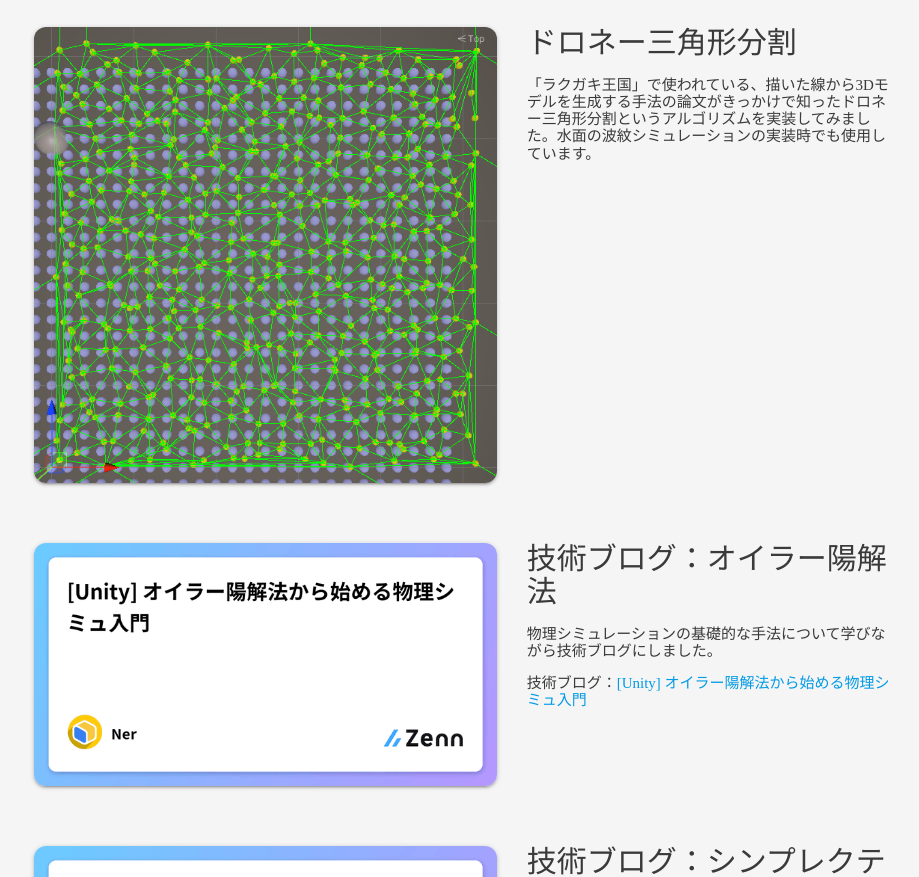
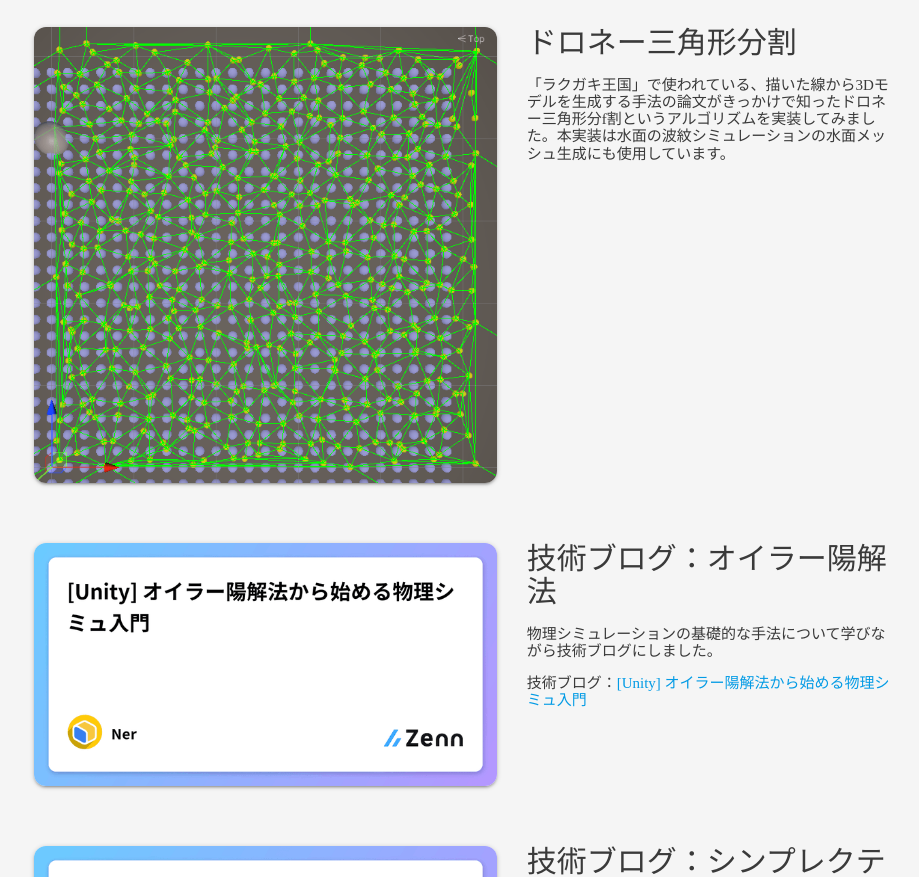
Before and after one commit to ner-develop/Portfolio, a plain HTML site: page index.html in a window 1280 px wide. Shown: the part 3186-4063 px from the top of the page, without its empty margins (188-1107 px from the left). Drawn offline with Linux system fonts and the light colour scheme; a web font is replaced by a local one.

Commit message:
文言修正

```diff
--- a/index.html
+++ b/index.html
@@ -151,7 +151,7 @@
             </div>
             <div class="col s5">
                 <h3>ドロネー三角形分割</h3>
-                <p>「ラクガキ王国」で使われている、描いた線から3Dモデルを生成する手法の論文がきっかけで知ったドロネー三角形分割というアルゴリズムを実装してみました。水面の波紋シミュレーションの実装時でも使用しています。</p>
+                <p>「ラクガキ王国」で使われている、描いた線から3Dモデルを生成する手法の論文がきっかけで知ったドロネー三角形分f割というアルゴリズムを実装してみました。本実装は水面の波紋シミュレーションの水面メッシュ生成にも使用しています。</p>
             </div>
 
             <div class="col s7">
```
